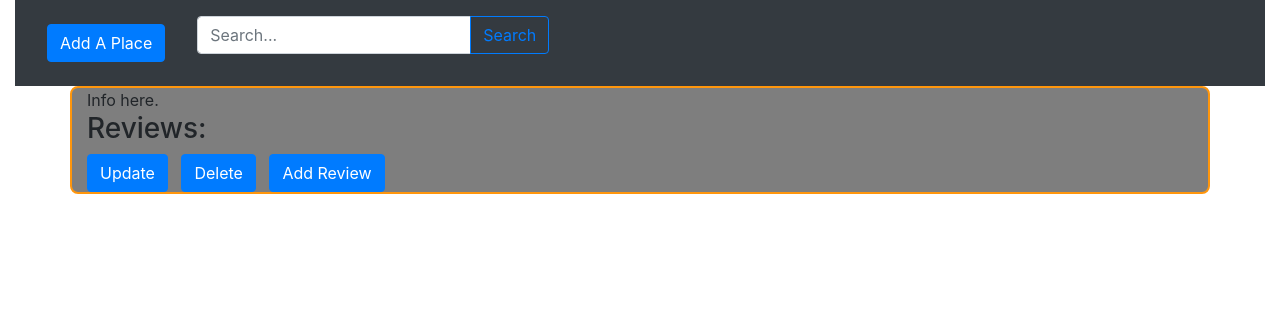
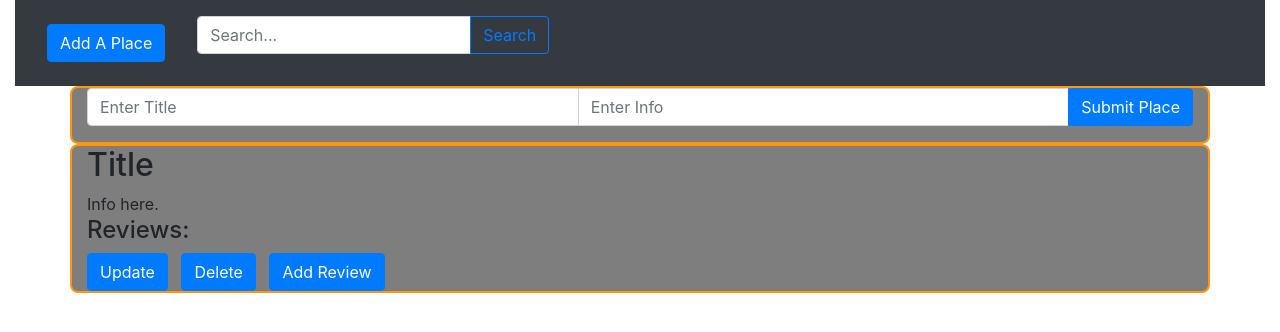
Before and after one commit to KadenHerr/mynearbyplaces, a React (Create React App) app: page / in a window 1280 px wide. Shown: the top 332 px of the page. Built offline with nearby package versions, Linux system fonts and the light colour scheme.

Commit message:
Add new places works

```diff
--- a/src/App.js
+++ b/src/App.js
@@ -3,11 +3,15 @@ import Container from 'react-bootstrap/Container';
 import NavigationBar from "./components/NavigationBar";
 import { useState } from 'react';
 import Place from './components/Place';
+import Home from './components/Home';
 
 function App() {
+
+
     return (
         <Container fluid>
             <NavigationBar />
+            <Home />
             <Place />
         </Container>
     );
--- /dev/null
+++ b/src/components/Home.js
@@ -0,0 +1,59 @@
+import Button from 'react-bootstrap/Button';
+import Row from 'react-bootstrap/Row';
+import Col from 'react-bootstrap/Col';
+import Container from 'react-bootstrap/Container';
+import InputGroup from 'react-bootstrap/InputGroup'
+import FormControl from 'react-bootstrap/FormControl'
+import { useState } from 'react';
+import Place from './Place';
+
+
+import '../App.css'
+
+
+export default function Home(props) {
+
+    const [placeTitle, setPlaceTitle] = useState("");
+    const [placeInfo, setPlaceInfo] = useState("");
+    const [placeList, setPlaceList] = useState([]);
+
+    // Get the place to be added's Title
+    let onTitleInput = (event) => {
+        setPlaceTitle(event.target.value);
+    }
+
+    // Get the place to be added's info
+    let onInfoInput = (event) => {
+        setPlaceInfo(event.target.value);
+    }
+
+    // Add a place to the place list from the place input
+    let onPlaceSubmitted = (event) => {
+        placeList.push(<Place placeInfo={placeInfo} name={placeTitle} />);
+        // !!!!!!!!! NOT EFFICIENT. FIND A BETTER WAY !!!!!!!!!!!
+        let newPlaceList = placeList.map((x) => x);
+        setPlaceList(newPlaceList);
+    }
+
+
+
+
+    return (
+        <Container className='Place'>
+            <Col>
+                <Row>
+                    <InputGroup className="mb-3" hidden={props.hideAddPlace}>
+                        <FormControl type="text" placeholder="Enter Title" onChange={onTitleInput} />
+                        <FormControl type="text" placeholder="Enter Info" onChange={onInfoInput} />
+                        <InputGroup.Append>
+                            <Button onClick={onPlaceSubmitted} variant="primary" >Submit Place</Button>
+                        </InputGroup.Append>
+                    </InputGroup>
+                </Row>
+                <Row>
+                    {placeList}
+                </Row>
+            </Col>
+        </Container>
+    );
+}
--- a/src/components/Place.js
+++ b/src/components/Place.js
@@ -52,7 +52,7 @@ export default function Place(props) {
     let onReviewSubmitted = (event) => {
         setHideAddReview(true);
         reviewList.push(<Review text={nextReview} />);
-        setReviewList(reviewList);
+        //setReviewList(reviewList);
     }
 
 
@@ -61,6 +61,9 @@ export default function Place(props) {
     return (
         <Container className='Place'>
             <Col>
+                <Row>
+                    <h2>{props.name}Title</h2>
+                </Row>
                 <Row>
                     Info here. {placeInfo}
                 </Row>
@@ -73,7 +76,7 @@ export default function Place(props) {
                     </InputGroup>
                 </Row>
                 <Row>
-                    <h3>Reviews:</h3>
+                    <h4>Reviews:</h4>
                 </Row>
                 <Row>
                     {reviewList}
```
Lines whose indentation alone changed are shown as unchanged.
